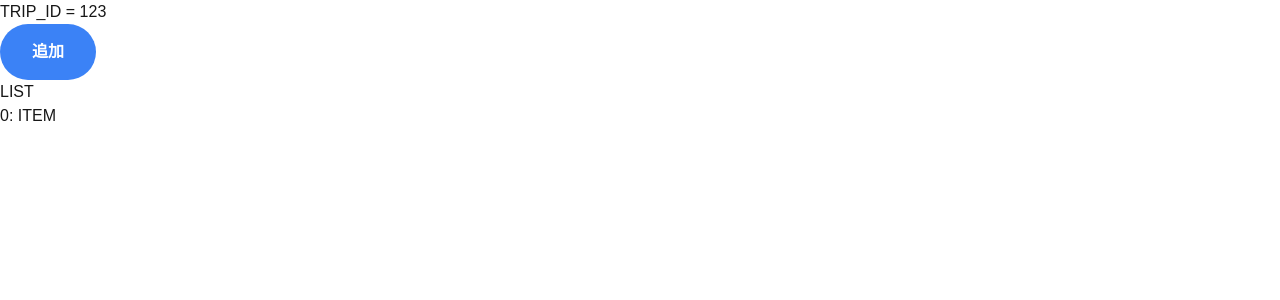
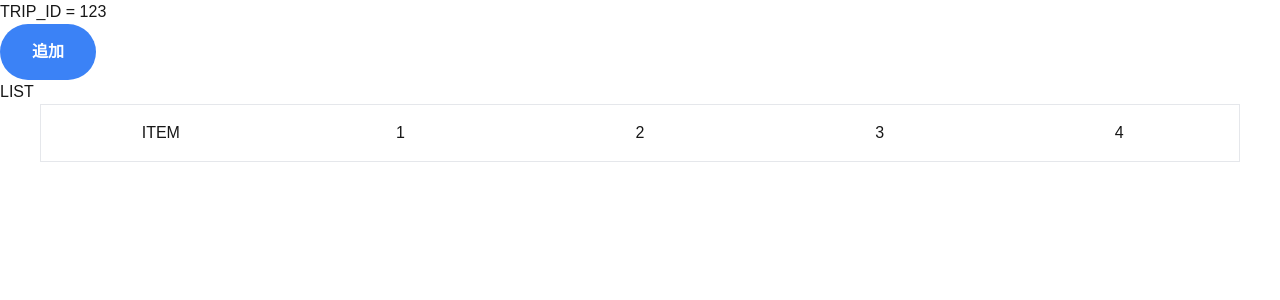
Before and after one commit to kanade2001/SplitBillApp, a Next.js app in the folder frontend/: page /trip/123 in a window 1280 px wide. Both pictures are taken after a click on the button "追加". Shown: the top 300 px of the page. Built offline with nearby package versions, Linux system fonts and the light colour scheme.

Commit message:
feat-表のスタイルの調整

```diff
--- a/frontend/src/app/trip/[tripId]/_components/payment-list/index.tsx
+++ b/frontend/src/app/trip/[tripId]/_components/payment-list/index.tsx
@@ -2,13 +2,23 @@ export default function PaymentList({ items }: { items: string[] }) {
   return (
     <div>
       LIST
-      <ul>
+      {/* TODO 要素がない場合の処理*/}
+      <div className="mx-10 border bor-der-gray-100">
         {items.map((item, index) => (
-          <li key={index}>
-            {index}: {item}
-          </li>
+          <div
+            key={index}
+            className={`grid grid-cols-5 items-center text-center bg-${
+              index % 2 === 0 ? "gray-600" : "gray-500"
+            }  py-4 `}
+          >
+            <div>{item}</div>
+            <div>1</div>
+            <div>2</div>
+            <div>3</div>
+            <div>4</div>
+          </div>
         ))}
-      </ul>
+      </div>
     </div>
   );
 }
```
